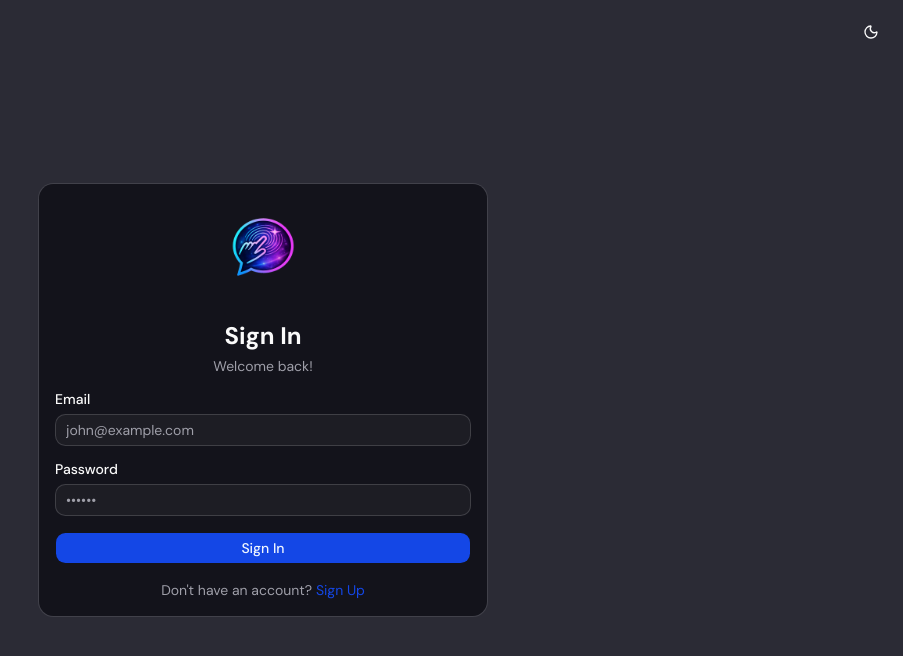
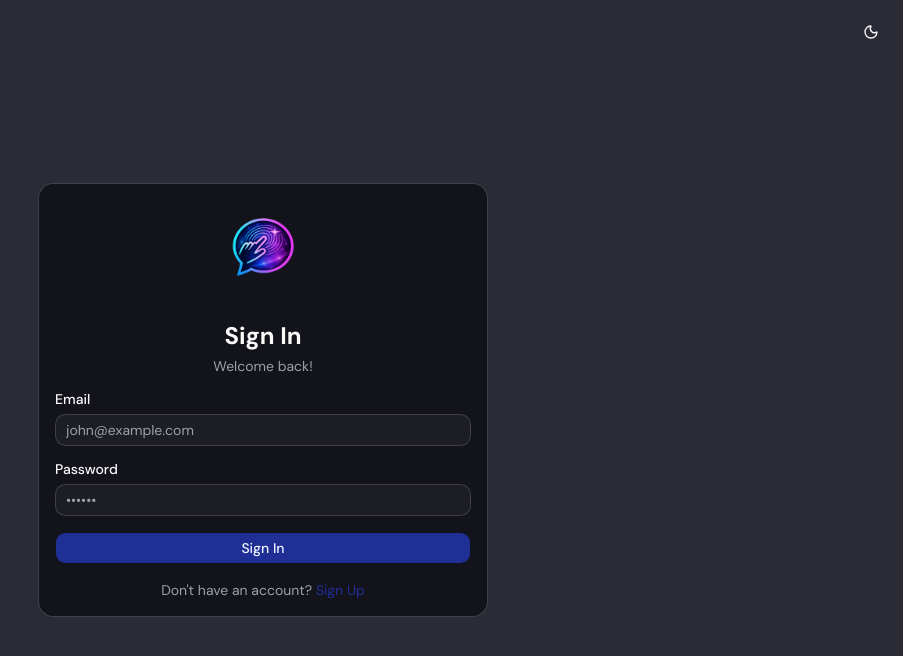
Before and after one commit to Shree5vatsa/Gauss-Chat, a React (Vite) app in the folder client/: page / in a window 1280 px wide. Shown: the top 656 px of the page, without its empty margins (377-1280 px from the left). Built offline with nearby package versions, Linux system fonts and the light colour scheme.

Commit message:
sidebar theme and chat list errors fixed

```diff
--- a/client/src/components/app-wrapper.tsx
+++ b/client/src/components/app-wrapper.tsx
@@ -6,11 +6,12 @@ interface Props {
 }
 
 const AppWrapper = ({ children }: Props) => {
-    return <div className = "h-full">
-      {/* Toolbar */}
+  return (
+    <div className="h-full flex">
       <Sidebar />
-        <main className="lg:pl-16 h-full" >{children}</main>
-  </div>;
+      <main className="flex-1 lg:ml-16 h-full overflow-auto">{children}</main>
+    </div>
+  );
 };
 
 export default AppWrapper;
--- a/client/src/components/chat/chat-list.tsx
+++ b/client/src/components/chat/chat-list.tsx
@@ -111,15 +111,14 @@ const ChatList = () => {
     <div
       className="fixed inset-y-0
   pb-20 lg:pb-0
-      lg:max-w-[420px]
+  lg:w-[480px]
   lg:block
   border-r
   border-border
   bg-card
-      max-w-[calc(100%-40px)]
   w-full
+  z-[98]
   left-16
-      z-[98]
     "
     >
       <div className="flex-col">
--- a/client/src/components/sideBar.tsx
+++ b/client/src/components/sideBar.tsx
@@ -16,37 +16,59 @@ const Sidebar = () => {
   const isOnline = isUserOnline(user?._id);
 
   return (
-    <aside className="fixed inset-y-0 left-0 z-50 w-16 bg-primary/85 shadow-sm">
+    <aside className="fixed inset-y-0 left-0 z-50 w-16 bg-primary border-r border-border shadow-sm transition-all duration-300">
       <div className="flex flex-col items-center justify-between h-full py-5">
-        {/* Logo - Made larger */}
+        {/* Top Section - Logo */}
+        <div className="flex flex-col items-center gap-6 w-full">
+          <div className="relative group cursor-pointer mt-2">
+            <div className="absolute inset-0 bg-primary/20 blur-xl rounded-full scale-0 group-hover:scale-150 transition-transform duration-500"></div>
             <Logo
               url={PROTECTED_ROUTES.CHAT}
-          imgClass="size-17"
-          textClass="text-white"
+              imgClass="size-16 object-contain drop-shadow-sm group-hover:drop-shadow-xl group-hover:scale-105 transition-all duration-300 relative z-10"
+              textClass="text-foreground"
               showText={false}
             />
+          </div>
+        </div>
 
-        {/* Avatar - Made larger */}
+        {/* Bottom Section - Avatar */}
+        <div className="flex flex-col items-center gap-6 w-full mb-2">
           <DropdownMenu>
             <DropdownMenuTrigger asChild>
-            <div role="button" className="cursor-pointer">
+              <div
+                role="button"
+                className="group relative cursor-pointer outline-none"
+              >
+                <div className="absolute inset-0 bg-primary/20 blur-lg rounded-full opacity-0 group-hover:opacity-100 transition-opacity duration-300"></div>
+                <div className="relative ring-2 ring-transparent group-hover:ring-primary/40 group-hover:ring-offset-2 group-hover:ring-offset-background rounded-full transition-all duration-300">
                   <AvatarWithBadge
                     name={user?.name || "unKnown"}
                     src={user?.avatar || ""}
                     isOnline={isOnline}
-                className="!bg-white"
+                    className="shadow-sm border border-border/40 group-hover:border-primary/50 transition-colors !bg-background"
                     size="w-10 h-10"
                   />
                 </div>
+              </div>
             </DropdownMenuTrigger>
             <DropdownMenuContent
-            className="w-48 rounded-lg z-[99999]"
+              className="w-56 rounded-xl border border-border/50 shadow-2xl bg-background/95 backdrop-blur-xl z-[99999] p-1.5"
               align="end"
+              side="right"
+              sideOffset={18}
             >
-            <DropdownMenuLabel>My Account</DropdownMenuLabel>
-            <DropdownMenuItem onClick={logout}>Logout</DropdownMenuItem>
+              <DropdownMenuLabel className="font-medium text-muted-foreground text-xs uppercase tracking-wider px-2 py-1.5">
+                Account Settings
+              </DropdownMenuLabel>
+              <DropdownMenuItem
+                onClick={logout}
+                className="text-destructive focus:bg-destructive/10 focus:text-destructive cursor-pointer rounded-md transition-colors mt-1"
+              >
+                Logout
+              </DropdownMenuItem>
             </DropdownMenuContent>
           </DropdownMenu>
+        </div>
       </div>
     </aside>
   );
--- a/client/src/index.css
+++ b/client/src/index.css
@@ -2,7 +2,7 @@
 @import "tw-animate-css";
 
 html,
-hody {
+body {
   height: 100%;
   font-family: "DM Sans", serif !important;
 }
@@ -45,18 +45,20 @@ hody {
   --color-sidebar-accent-foreground: var(--sidebar-accent-foreground);
   --color-sidebar-border: var(--sidebar-border);
   --color-sidebar-ring: var(--sidebar-ring);
+  --color-sidebar-base: var(--sidebar-base);
 
 }
 
 :root {
   --radius: 0.65rem;
-  --background: oklch(1 0 0);
+  --background: oklch(92.884% 0.0054 16.178);   /* slightly gray, not pure white */
+  --card: oklch(1 0 0);                 /* pure white card */
+  --border: oklch(0.85 0.01 286);
   --foreground: oklch(0.141 0.005 285.823);
-  --card: oklch(1 0 0);
   --card-foreground: oklch(0.141 0.005 285.823);
   --popover: oklch(1 0 0);
   --popover-foreground: oklch(0.141 0.005 285.823);
-  --primary: oklch(0.488 0.243 264.376);
+  --primary: oklch(61.019% 0.15965 268.745);
   --primary-foreground: oklch(0.97 0.014 254.604);
   --secondary: oklch(0.967 0.001 286.375);
   --secondary-foreground: oklch(0.21 0.006 285.885);
@@ -73,7 +75,8 @@ hody {
   --chart-3: oklch(0.546 0.245 262.881);
   --chart-4: oklch(0.488 0.243 264.376);
   --chart-5: oklch(0.424 0.199 265.638);
-  --sidebar: oklch(0.985 0 0);
+  --sidebar: oklch(0.96 0 0);
+  --sidebar-base: oklch(1 0 0);
   --sidebar-foreground: oklch(0.141 0.005 285.823);
   --sidebar-primary: oklch(0.546 0.245 262.881);
   --sidebar-primary-foreground: oklch(0.97 0.014 254.604);
@@ -92,7 +95,7 @@ hody {
   --card-foreground: oklch(0.985 0 0);
   --popover: oklch(0.21 0.006 285.885);
   --popover-foreground: oklch(0.985 0 0);
-  --primary: oklch(0.488 0.243 264.376);
+ --primary: oklch(36.931% 0.16777 269.027);  /* ← CHANGE THIS LINE */
   --primary-foreground: oklch(0.97 0.014 254.604);
   --secondary: oklch(0.274 0.006 286.033);
   --secondary-foreground: oklch(0.985 0 0);
@@ -109,6 +112,7 @@ hody {
   --chart-4: oklch(0.488 0.243 264.376);
   --chart-5: oklch(0.424 0.199 265.638);
   --sidebar: oklch(0.21 0.006 285.885);
+  --sidebar-base: oklch(14% 0.01 285);
   --sidebar-foreground: oklch(0.985 0 0);
   --sidebar-primary: oklch(0.623 0.214 259.815);
   --sidebar-primary-foreground: oklch(0.97 0.014 254.604);
@@ -118,26 +122,6 @@ hody {
   --sidebar-ring: oklch(0.439 0 0);
 }
 
-.light {
-  --background: oklch(92.884% 0.0054 16.178);   /* slightly gray, not pure white */
-  --card: oklch(1 0 0);                 /* pure white card */
-  --border: oklch(0.85 0.01 286);       /* stronger border */
-  --foreground: oklch(0.141 0.005 285.823);
-  --card-foreground: oklch(0.141 0.005 285.823);
-  --popover: oklch(1 0 0);
-  --popover-foreground: oklch(0.141 0.005 285.823);
-  --primary: oklch(0.488 0.243 264.376);
-  --primary-foreground: oklch(0.97 0.014 254.604);
-  --secondary: oklch(0.967 0.001 286.375);
-  --secondary-foreground: oklch(0.21 0.006 285.885);
-  --muted: oklch(0.967 0.001 286.375);
-  --muted-foreground: oklch(0.552 0.016 285.938);
-  --accent: oklch(0.967 0.001 286.375);
-  --accent-foreground: oklch(0.21 0.006 285.885);
-  --destructive: oklch(0.577 0.245 27.325);
-  --input: oklch(0.92 0.004 286.32);
-  --ring: oklch(0.708 0 0);
-}
 
 @layer base {
   * {
```
Lines whose indentation alone changed are shown as unchanged.
